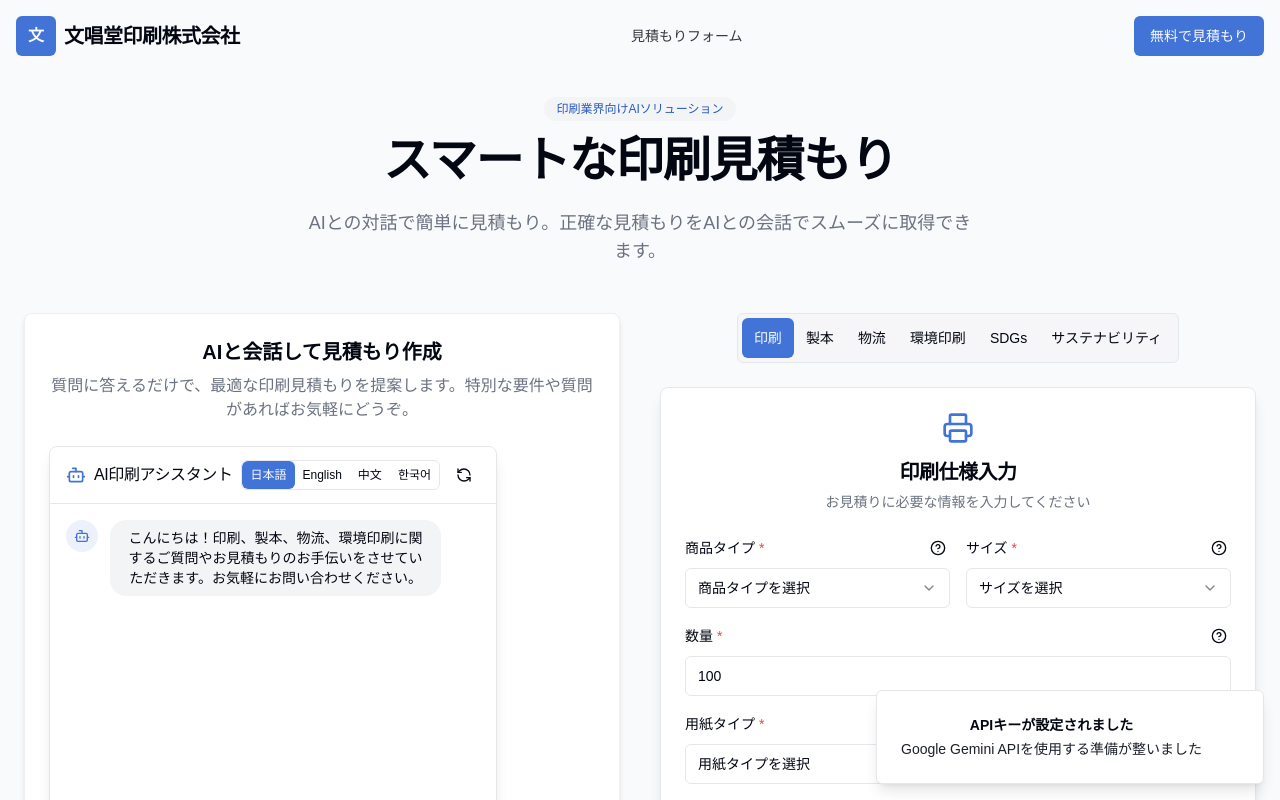
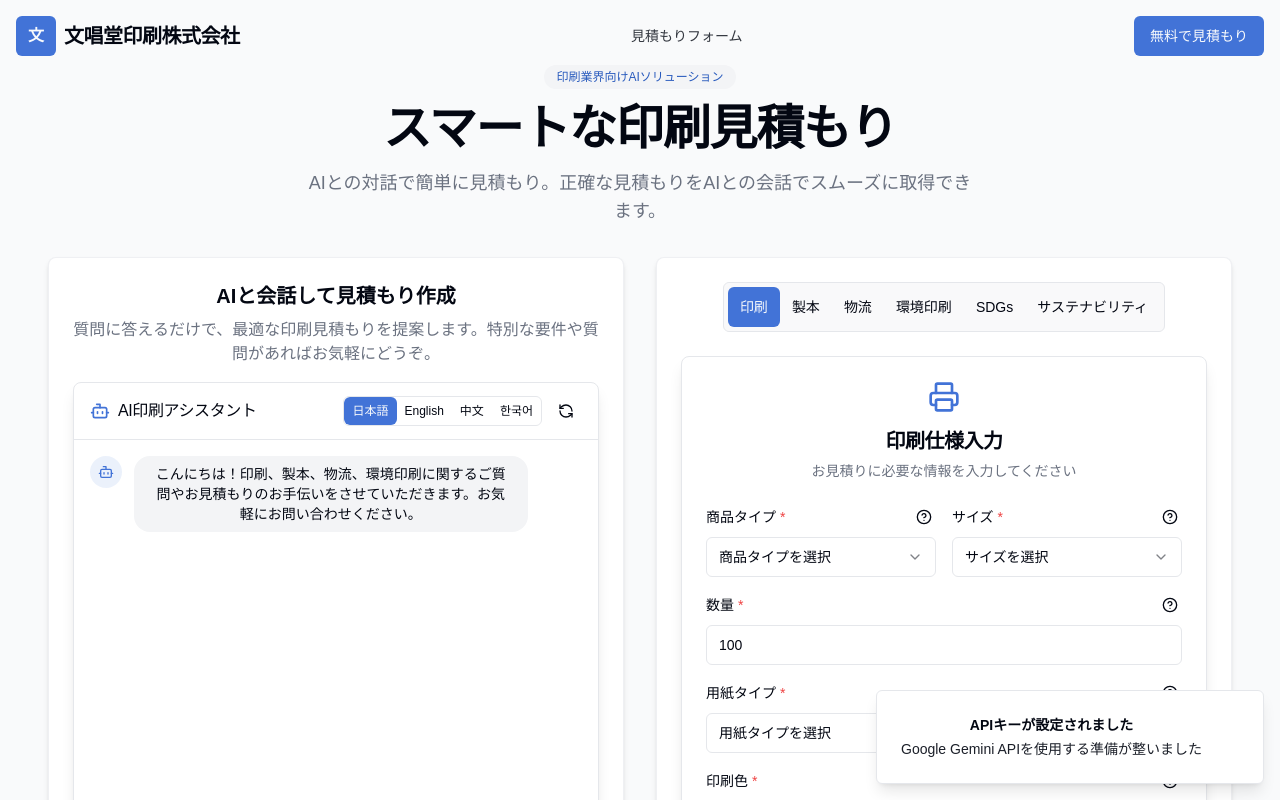
Before and after one commit to djishijima/bp-ef, a React (Vite) app: page / in a window 1280 px wide. Both pictures are taken after typing "Sample123" into the empty fields and a click on the button "保存して続ける". Shown: the top 800 px of the page. Built offline with nearby package versions, Linux system fonts and the light colour scheme.

Commit message:
Fix layout issues

```diff
--- a/src/components/AIChat.tsx
+++ b/src/components/AIChat.tsx
@@ -56,7 +56,7 @@ const AIChat = ({
   };
 
   return (
-    <Card className="w-full max-w-md h-[32rem] flex flex-col shadow-lg animate-fade-in transition-all duration-300 hover:shadow-xl overflow-hidden">
+    <Card className="w-full h-[600px] flex flex-col shadow-lg animate-fade-in transition-all duration-300 hover:shadow-xl overflow-hidden">
       <ChatHeader
         onClearChat={clearChat}
         onChangeLanguage={changeLanguage}
--- a/src/components/chat/ChatMessageList.tsx
+++ b/src/components/chat/ChatMessageList.tsx
@@ -23,12 +23,16 @@ const ChatMessageList = ({ messages, isTyping }: ChatMessageListProps) => {
   };
 
   useEffect(() => {
-    scrollToBottom();
+    const timeoutId = setTimeout(() => {
+      scrollToBottom();
+    }, 100); // 少し遅延させてDOMの更新を確実に捉える
+
+    return () => clearTimeout(timeoutId);
   }, [messages, isTyping]);
 
   return (
     <ScrollArea className="h-full py-4 px-4" ref={scrollAreaRef}>
-      <div className="space-y-4">
+      <div className="space-y-4 min-h-[400px]">
         {messages.map((message) => (
           <ChatMessage key={message.id} message={message} />
         ))}
--- a/src/pages/Index.tsx
+++ b/src/pages/Index.tsx
@@ -40,32 +40,32 @@ const Index = () => {
     <div className="min-h-screen flex flex-col bg-gray-50 w-full">
       <Header />
 
-      <main className="flex-1 pt-24 pb-16 w-full">
-        <div className="container max-w-7xl mx-auto px-4 md:px-6">
-          <section className="mb-12 text-center animate-fade-in">
+      <main className="flex-1 px-4 py-8 md:py-16 w-full overflow-x-hidden">
+        <div className="container mx-auto">
+          <section className="mb-8 text-center animate-fade-in">
             <div className="max-w-3xl mx-auto">
               <span className="inline-block px-3 py-1 bg-secondary rounded-full text-xs font-medium text-secondary-foreground mb-4">
                 印刷業界向けAIソリューション
               </span>
-              <h1 className="text-4xl md:text-5xl font-bold leading-tight tracking-tight mb-6">
+              <h1 className="text-3xl md:text-4xl lg:text-5xl font-bold leading-tight tracking-tight mb-4">
                 スマートな印刷見積もり
               </h1>
-              <p className="text-lg text-muted-foreground mb-8 max-w-2xl mx-auto">
+              <p className="text-md md:text-lg text-muted-foreground mb-6 max-w-2xl mx-auto">
                 AIとの対話で簡単に見積もり。正確な見積もりをAIとの会話でスムーズに取得できます。
               </p>
             </div>
           </section>
 
           <section className="relative" id="quote-generation">
-            <div className="flex flex-col lg:flex-row gap-6 lg:gap-10">
+            <div className="flex flex-col lg:flex-row gap-8">
               {/* AIチャット部分 */}
               <div className="w-full lg:w-1/2 animate-fade-in">
-                <div className="bg-card rounded-lg shadow-md border border-border/60 overflow-hidden h-full">
-                  <div className="p-6">
-                    <h2 className="text-xl font-semibold mb-2">AIと会話して見積もり作成</h2>
-                    <p className="text-muted-foreground mb-6">
-                      質問に答えるだけで、最適な印刷見積もりを提案します。特別な要件や質問があればお気軽にどうぞ。
-                    </p>
+                <div className="bg-card rounded-lg shadow-md border border-border/60 p-4 md:p-6">
+                  <h2 className="text-xl font-semibold mb-2">AIと会話して見積もり作成</h2>
+                  <p className="text-muted-foreground mb-4">
+                    質問に答えるだけで、最適な印刷見積もりを提案します。特別な要件や質問があればお気軽にどうぞ。
+                  </p>
+                  <div className="mx-auto">
                     <AIChat
                       onQuoteGenerated={handleQuoteGenerated}
                       onServiceSelect={handleServiceSelect}
@@ -81,11 +81,11 @@ const Index = () => {
                 {quote ? (
                   <QuoteDetails quote={quote} onNewQuote={handleNewQuote} />
                 ) : (
-                  <>
+                  <div className="bg-card rounded-lg shadow-md border border-border/60 p-4 md:p-6">
                     <div className="mb-6">
-                      <div className="mb-6 flex justify-center">
+                      <div className="mb-4 flex justify-center">
                         <div className="service-selector-container">
-                          <div className="inline-flex rounded-md border p-1 bg-muted/50 whitespace-nowrap">
+                          <div className="inline-flex rounded-md border p-1 bg-muted/50 whitespace-nowrap overflow-x-auto">
                             <Button
                               variant={selectedService === 'printing' ? 'default' : 'ghost'}
                               className="text-sm px-3"
@@ -136,7 +136,7 @@ const Index = () => {
                       onQuoteGenerated={handleQuoteGenerated}
                       serviceType={selectedService}
                     />
-                  </>
+                  </div>
                 )}
               </div>
             </div>
```
